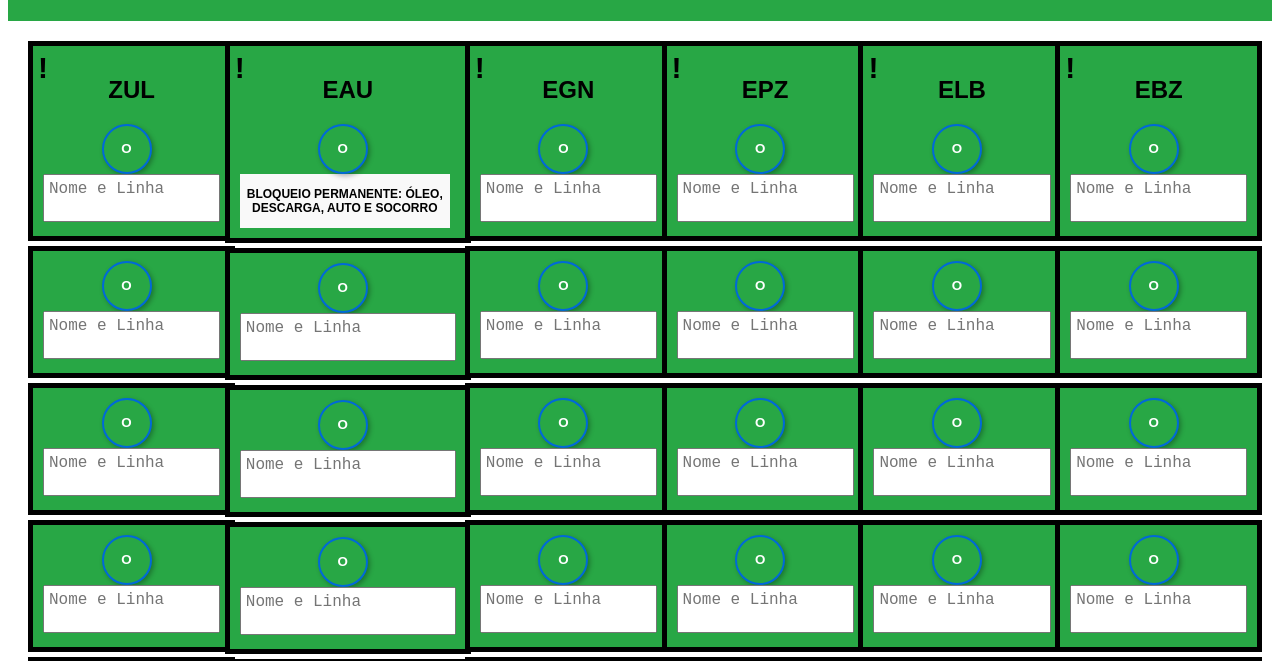
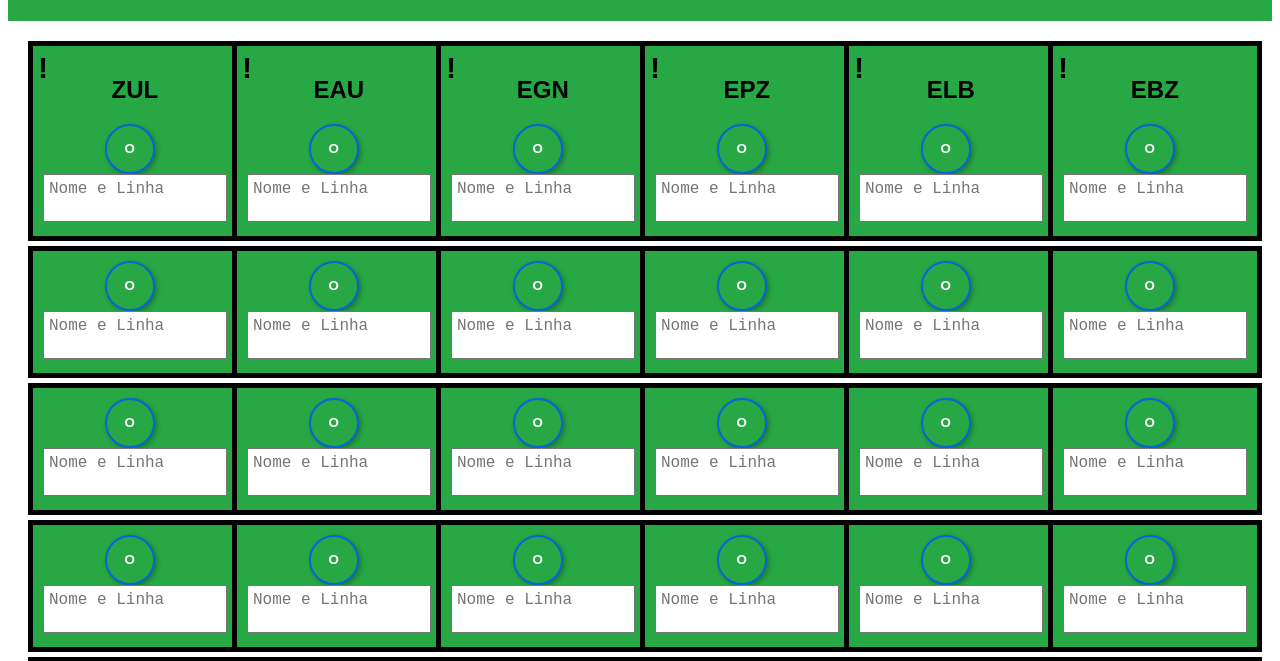
Before and after one commit to felipemonsef10/painel-ldl1, a plain HTML site: page index.html in a window 1280 px wide. Shown: the part 107-768 px from the top of the page. Drawn offline with Linux system fonts and the light colour scheme.

Commit message:
alterando a mensagem fixa para uma area de texto

```diff
--- a/index.html
+++ b/index.html
@@ -54,12 +54,7 @@
             <div class="line-item" id="block7">
                 <h2>EAU</h2>
                 <button onclick="handleClick(this, 'block7', 0)">O</button>
-
-                <div class="fixed-message">
-                    BLOQUEIO PERMANENTE: ÓLEO,<br>
-                    DESCARGA, AUTO E SOCORRO
-                </div>
-
+                <textarea class="auto-expand" placeholder="Nome e Linha"></textarea>
             </div>
             <div class="line-item" id="block8">
                 <button onclick="handleClick(this, 'block8', 0)">O</button>
```
